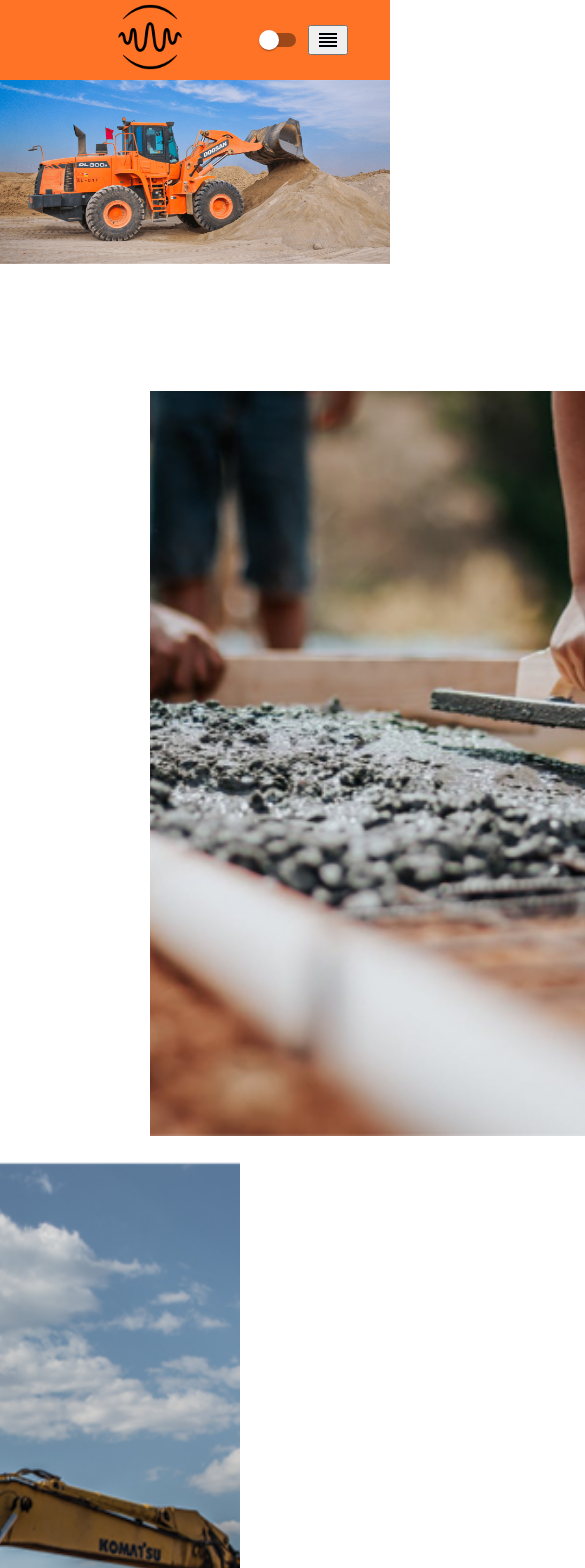
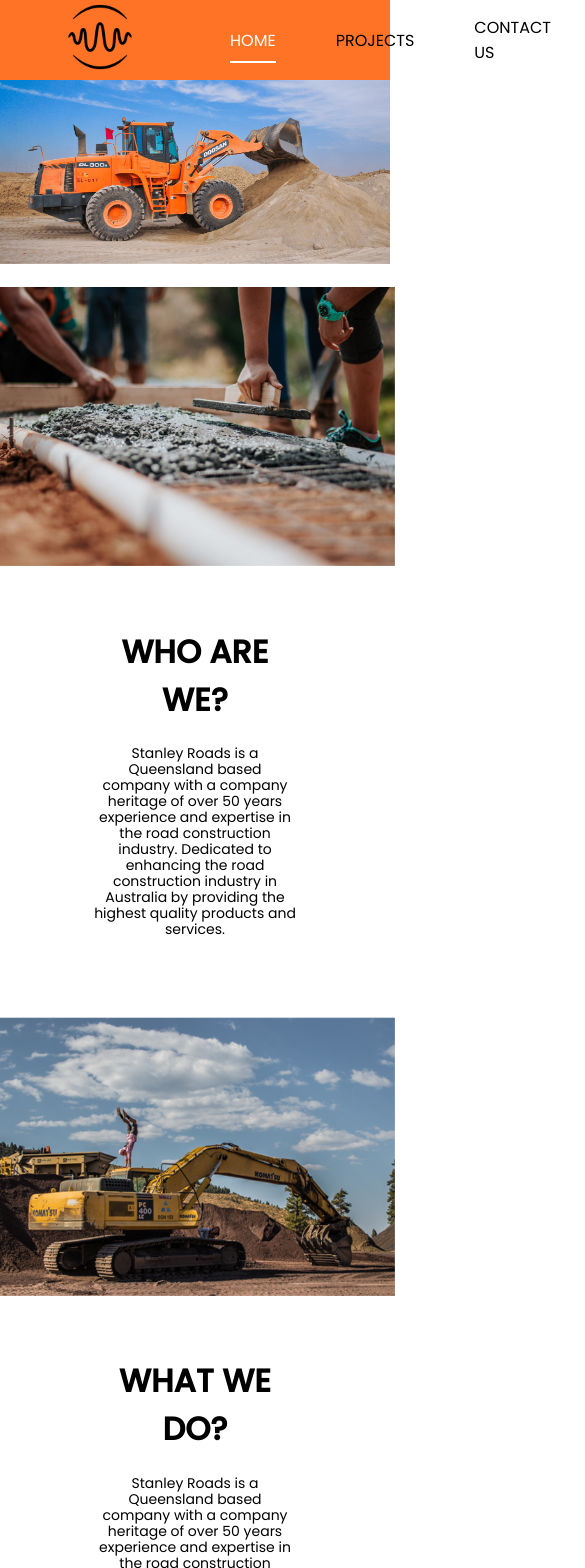
Before and after one commit to tielass/asfalting-website, a React (Create React App) app: page / in a window 390 px wide. Shown: the top 1568 px of the page, 585 px wide, since content can reach past the window. Built offline with nearby package versions, Linux system fonts and the light colour scheme.

Commit message:
first media queries added

```diff
--- a/src/App.css
+++ b/src/App.css
@@ -26,11 +26,11 @@
   background-color: #343434;
 }
 
-@media (prefers-reduced-motion: no-preference) {
+/* @media (prefers-reduced-motion: no-preference) {
   .App-logo {
     animation: App-logo-spin infinite 20s linear;
   }
-}
+} */
 
 .App-header {
   background-color: #282c34;
@@ -48,11 +48,86 @@
 }
 
 
-@keyframes App-logo-spin {
+/* @keyframes App-logo-spin {
   from {
     transform: rotate(0deg);
   }
   to {
     transform: rotate(360deg);
   }
+} */
+
+/* Media Queries */
+
+@media (max-width: 576px) {
+  /* styles for screens up to 768px wide */
+
+  /* About Us */
+  .aboutUs {
+    padding: 16px 18px !important;
+  }
+
+  .topSide {
+    flex-direction: column;
+    align-items: center;
+  }
+
+  .topImg {
+    width: 400px;
+  }
+
+  .bottomSide {
+    flex-direction: column !important;
+    align-items: center;
+  }
+
+  /* Projects */
+
+  .projects--image {
+    width: 400px;
+  }
+
+  .projects--container{
+    position: unset;
+  }
+
+  .projectsInfo {
+    color: #000 !important;
+    width: 80% !important;
+    position: unset !important;
+    margin: 0 auto;
+  }
+
+  /* Footer */
+
+  .footerLinks {
+    display: flex;
+    flex-direction: column;
+  }
+
+  .footerLinks a{
+    padding: 0 5px;
+  }
+
+
 }
+
+@media screen and (min-width: 576px) and (max-width: 768px) {
+  /* styles for screens between 768px and 1024px wide */
+}
+
+@media screen and (min-width: 768px) and (max-width: 992px) {
+  /* styles for screens between 768px and 1024px wide */
+}
+
+@media screen and (min-width: 768px) and (max-width: 992px) {
+  /* styles for screens between 768px and 1024px wide */
+}
+
+@media screen and (min-width: 992px) and (max-width: 1200px) {
+  /* styles for screens between 768px and 1024px wide */
+}
+
+@media screen and (min-width: 1200px) {
+  /* styles for screens between 768px and 1024px wide */
+}
--- a/src/components/Navbar.jsx
+++ b/src/components/Navbar.jsx
@@ -1,6 +1,6 @@
 import Logo from '../assets/logo.png'
 import { NavLink, Link } from 'react-router-dom'
-import ReorderOutlinedIcon from '@mui/icons-material/ReorderOutlined';
+// import ReorderOutlinedIcon from '@mui/icons-material/ReorderOutlined';
 import '../style/Navbar.css'
 import { useContext } from 'react'
 import { ThemeContext } from './ThemeContext';
@@ -27,9 +27,9 @@
         onChange={ toggleTheme }
         color="warning"
         />
-        <button>
+        {/* <button>
           <ReorderOutlinedIcon />
-        </button>
+        </button> */}
       </div>
     </div>
   )
--- a/src/pages/Home.js
+++ b/src/pages/Home.js
@@ -32,7 +32,7 @@
         <h1> <span className='our'> OUR </span><span className='projectsTitle'>PROJECTS</span></h1>
         <div className="projects--container">
           <div className='projectsImage'>
-            <img src={ Projects } alt="projects" />
+            <img src={ Projects } className='projects--image' alt="projects" />
           </div>
           <div className="projectsInfo">
             <div className='infoBox'>
--- a/src/style/Navbar.css
+++ b/src/style/Navbar.css
@@ -100,7 +100,7 @@
 
 /* Media Queries */
 
-
+/*
 @media only screen and (max-width: 900px) {
   .navbar .rightSide a {
     width: 70px;
@@ -133,4 +133,4 @@
   .hiddenLinks {
     display: none;
   }
-}
+} */
```
